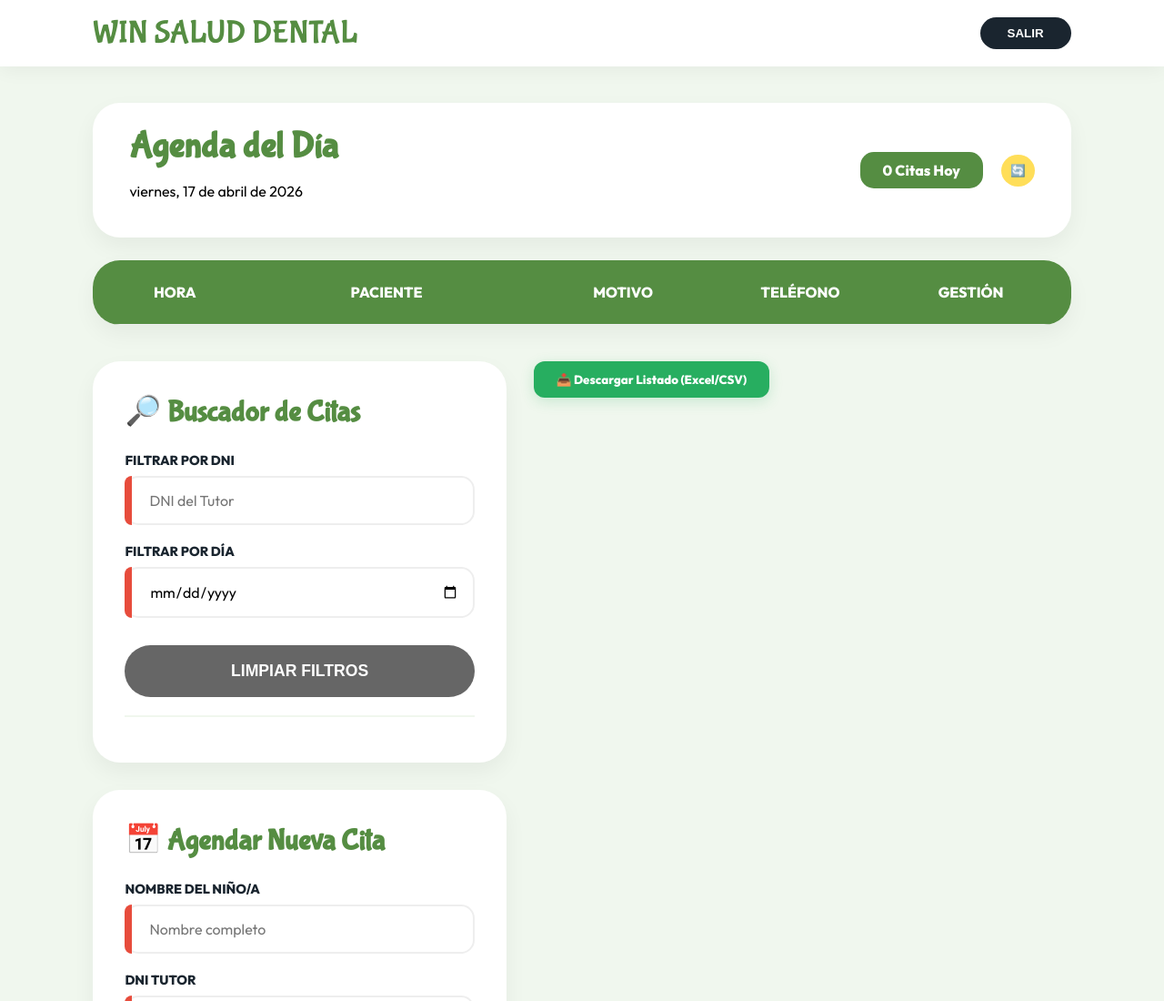
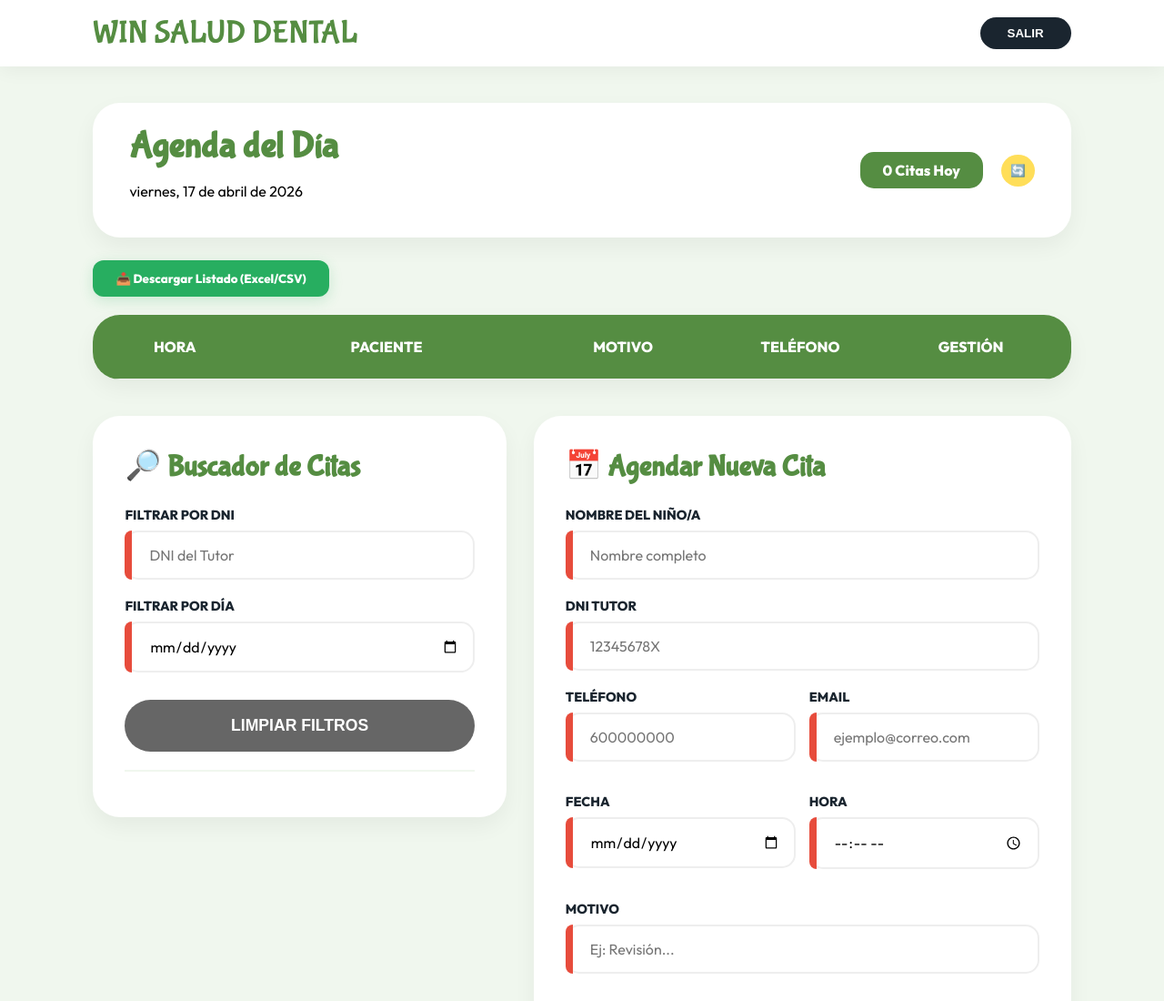
Before and after one commit to javiergdh/WinSaludDental, a website: page ClinicaDental IA/HTML/administracion.html in a window 1280 px wide. Shown: the top 1100 px of the page at 91% size. Drawn offline with Linux system fonts and the light colour scheme; no server answers.

Commit message:
Servicio CSV

```diff
--- a/ClinicaDental IA/HTML/administracion.html
+++ b/ClinicaDental IA/HTML/administracion.html
@@ -165,6 +165,11 @@
                 <button onclick="cargarCitas()" style="background: var(--amarillo); border: none; padding: 10px; border-radius: 50%; cursor: pointer;">🔄</button>
             </div>
         </div>
+        <div style="margin-bottom: 20px;">
+            <button onclick="exportarCitas()" style="background-color: #27ae60; color: white; padding: 12px 25px; border-radius: 12px; border: none; cursor: pointer; font-family: 'Outfit', sans-serif; font-weight: bold; display: flex; align-items: center; gap: 10px; box-shadow: 0 4px 15px rgba(39, 174, 96, 0.2);">
+                📥 Descargar Listado (Excel/CSV)
+            </button>
+        </div>
 
         <div class="tabla-citas">
             <div class="fila fila-header">
@@ -201,11 +206,7 @@
                 <div id="resultados-busqueda" style="max-height: 400px; overflow-y: auto; border-top: 2px solid var(--verde-claro); padding-top: 15px;">
                     </div>
             </div>
-            <div style="margin-bottom: 20px;">
-                <button onclick="exportarCitasCSV()" style="background-color: #27ae60; color: white; padding: 12px 25px; border-radius: 12px; border: none; cursor: pointer; font-family: 'Outfit', sans-serif; font-weight: bold; display: flex; align-items: center; gap: 10px; box-shadow: 0 4px 15px rgba(39, 174, 96, 0.2);">
-                    📥 Descargar Listado (Excel/CSV)
-                </button>
-            </div>
+
             <div class="panel-admin">
                 <h2>📅 Agendar Nueva Cita</h2>
                 <form id="reservaForm">
@@ -467,44 +468,35 @@
         } catch (e) { alert("Error de conexión"); }
         finally { btn.innerText = "✨ REGISTRAR CITA"; btn.disabled = false; }
     }
-    function exportarCitasCSV() {
-        // 1. Seleccionamos las filas de la tabla (ajusta el ID si es diferente)
-        const tabla = document.getElementById("tablaCitas");
-        const filas = tabla.querySelectorAll("tr");
+    function exportarCitas() {
+        // Importante: El ID debe coincidir con el de tu tabla (línea 61)
+        const filas = document.querySelectorAll("#tablaCitas tr");
 
         if (filas.length <= 1) {
             alert("No hay citas para exportar.");
             return;
         }
 
-        let csvContent = "\uFEFF"; // BOM para que Excel reconozca tildes y eñes
-
-        // 2. Definimos las cabeceras manualmente
+        let csvContent = "\uFEFF"; // Esto permite que Excel lea bien las tildes
         csvContent += "Nombre,DNI,Teléfono,Email,Día,Horario,Motivo,Estado\n";
 
-        // 3. Recorremos las filas (saltando la cabecera de la tabla HTML)
         for (let i = 1; i < filas.length; i++) {
             const celdas = filas[i].querySelectorAll("td");
-
-            // Extraemos el texto de cada celda, limpiando espacios
-            // Usamos slice(0, -1) para no incluir la última columna de "Acciones" (botones)
+            // slice(0, -1) elimina la columna de los botones de "Borrar/Completada"
             const datos = Array.from(celdas)
                 .slice(0, -1)
                 .map(celda => `"${celda.innerText.trim()}"`)
                 .join(",");
-
             csvContent += datos + "\n";
         }
 
-        // 4. Creamos el archivo y forzamos la descarga
         const blob = new Blob([csvContent], { type: 'text/csv;charset=utf-8;' });
         const url = URL.createObjectURL(blob);
         const link = document.createElement("a");
+        const fecha = new Date().toLocaleDateString().replace(/\//g, '-');
 
-        const fecha = new Date().toLocaleDateString().replace(/\//g, '-');
         link.setAttribute("href", url);
-        link.setAttribute("download", `Citas_WinSaludDental_${fecha}.csv`);
-
+        link.setAttribute("download", `Citas_WinSalud_${fecha}.csv`);
         document.body.appendChild(link);
         link.click();
         document.body.removeChild(link);
```
